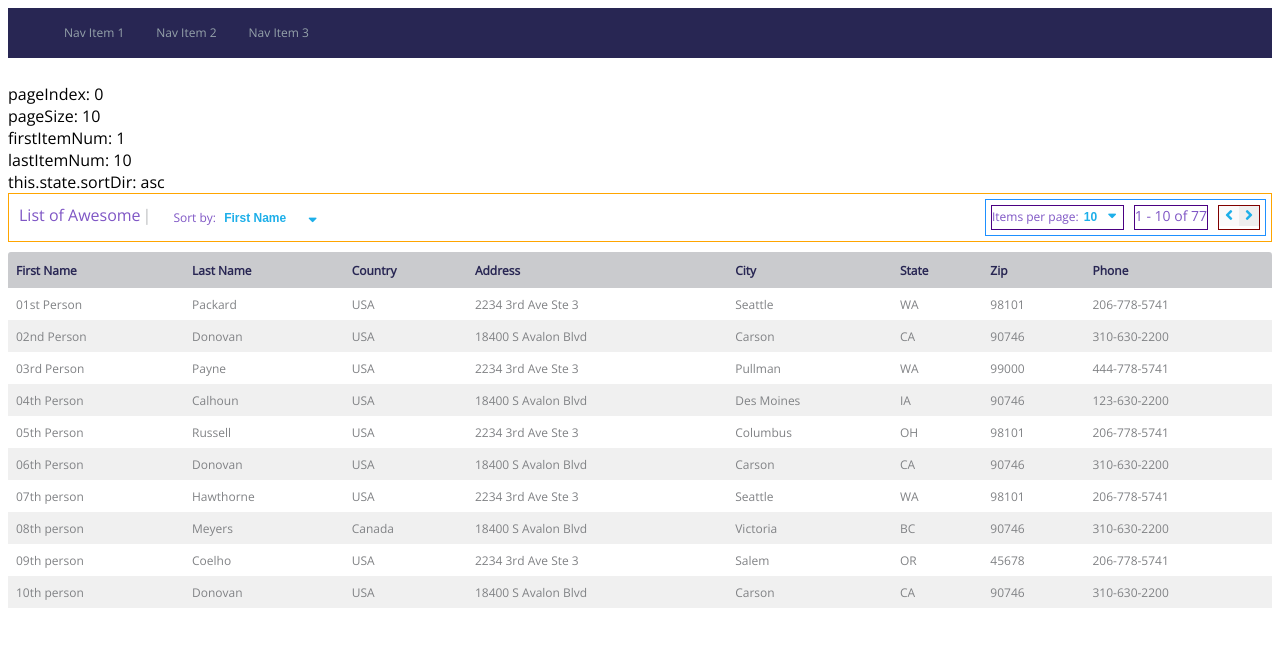
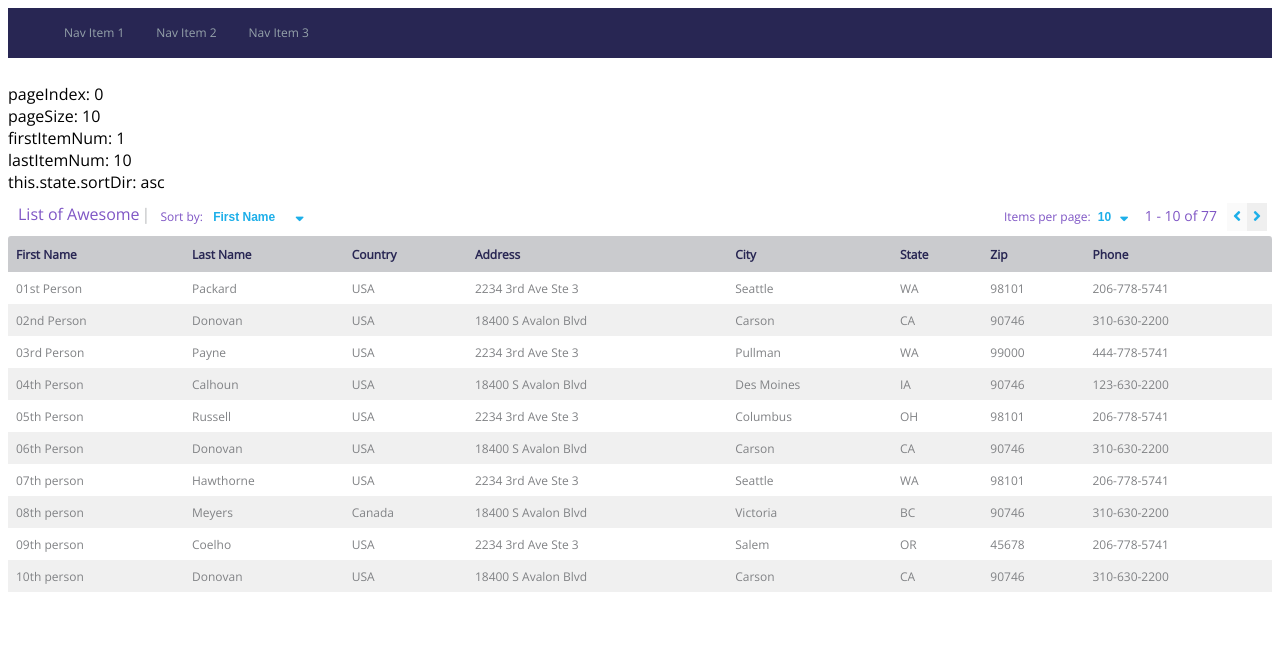
Before and after one commit to rickets100/react-pagination, a React app: page / in a window 1280 px wide. Built offline with nearby package versions, Linux system fonts and the light colour scheme.

Commit message:
pagination styling

```diff
--- a/src/components/table.scss
+++ b/src/components/table.scss
@@ -45,7 +45,7 @@
 .pagination {
   display: flex;
   margin: 0;
-  padding: 0 0 10px 0;
+  padding: 0;
   align-items: center;
   font-family: $font;
   font-size: .875rem;
@@ -62,10 +62,9 @@
     color: $blue-dropdown;
     font-size: .75rem;
     font-weight: 600;
+    padding-left: 2px;
   }
   .sort-option, .per-page-option {
-    // border: 1px solid indigo;
-    margin: 5px 5px 5px 5px;
     color: $blue-dropdown;
     font-weight: 400;
 
@@ -75,21 +74,18 @@
   }
 
   .container {
-    border: 1px solid orange;
     display: flex;
     flex-wrap: nowrap;
     justify-content: space-between;
     width: 100%;
 
     .left-controls {
-      // border: 1px solid dodgerblue;
-      margin: 5px 0 5px 5px;
+      margin: 5px 0 0 5px;
       display: flex;
       justify-content: flex-start;
 
       h2.table-name {
-        // border: 1px solid indigo;
-        margin: 5px 5px 5px 5px;
+        margin: 5px 0 5px 5px;
         padding-right: 10px;
         background-color: $white;
         font-size: 1rem;
@@ -98,67 +94,66 @@
 
         &::after {
           content: "|";
-          padding: 0 2px 0 2px;
+          padding: 0 0 0 2px;
           color: $grey-pipe;
         }
       }//table-name
 
       .sort-type {
-        // border: 1px solid indigo;
-        margin: 5px 5px 5px 5px;
+        margin: 5px 5px 5px 0;
         line-height: 26px;
 
         &.sort-type-label {
-          border: 1px solid maroon;
-          margin: 5px 5px 5px 5px;
+          margin: 5px 5px 5px 0;
         }
         &.sort-type-select {
-          border: 1px solid maroon;
-          margin: 5px 5px 5px 5px;
+          margin: 5px 5px 5px 0;
         }
         .pipe-divider {
           color: $grey-pipe;
           font-weight: 300;
         }
+      }
+    }//left-controls
 
-      }
-
-    }
     .right-controls {
-      border: 1px solid dodgerblue;
-      margin: 5px 5px 5px 0;
+      margin: 5px 5px 0 0;
       display: flex;
       justify-content: flex-end;
 
       .per-page {
-        border: 1px solid indigo;
+        // border: 1px solid indigo;
         margin: 5px 5px 5px 5px;
+        line-height: 26px;
 
         &.per-page-label {
-          border: 1px solid maroon;
+          // border: 1px solid maroon;
           margin: 5px 5px 5px 5px;
         }
         &.per-page-select {
-          border: 1px solid maroon;
+          // border: 1px solid maroon;
           margin: 5px 5px 5px 5px;
         }
       }
 
         .page-range-status {
-          border: 1px solid indigo;
+          // border: 1px solid indigo;
           margin: 5px 5px 5px 5px;
+          line-height: 26px;
 
           .page-range {
           }
 
         }
         .page-navigation {
-          border: 1px solid maroon;
-          margin: 5px 5px 5px 5px;
+          margin: 5px 0 5px 5px;
+          line-height: 26px;
 
           button {
             font-size: 1rem;
             color: $blue-dropdown;
+            line-height: 26px;
+
           }
 
       }
```
